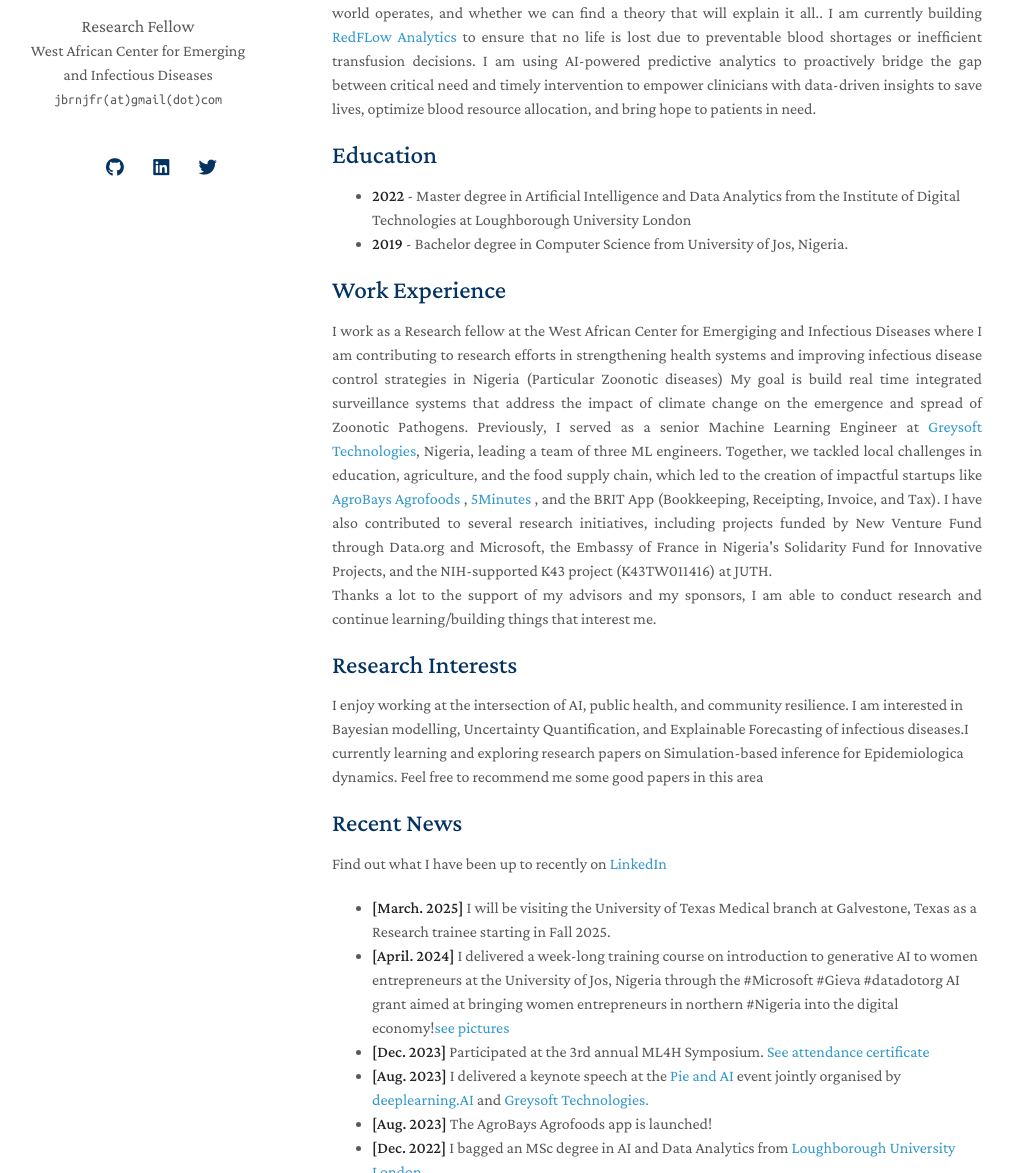
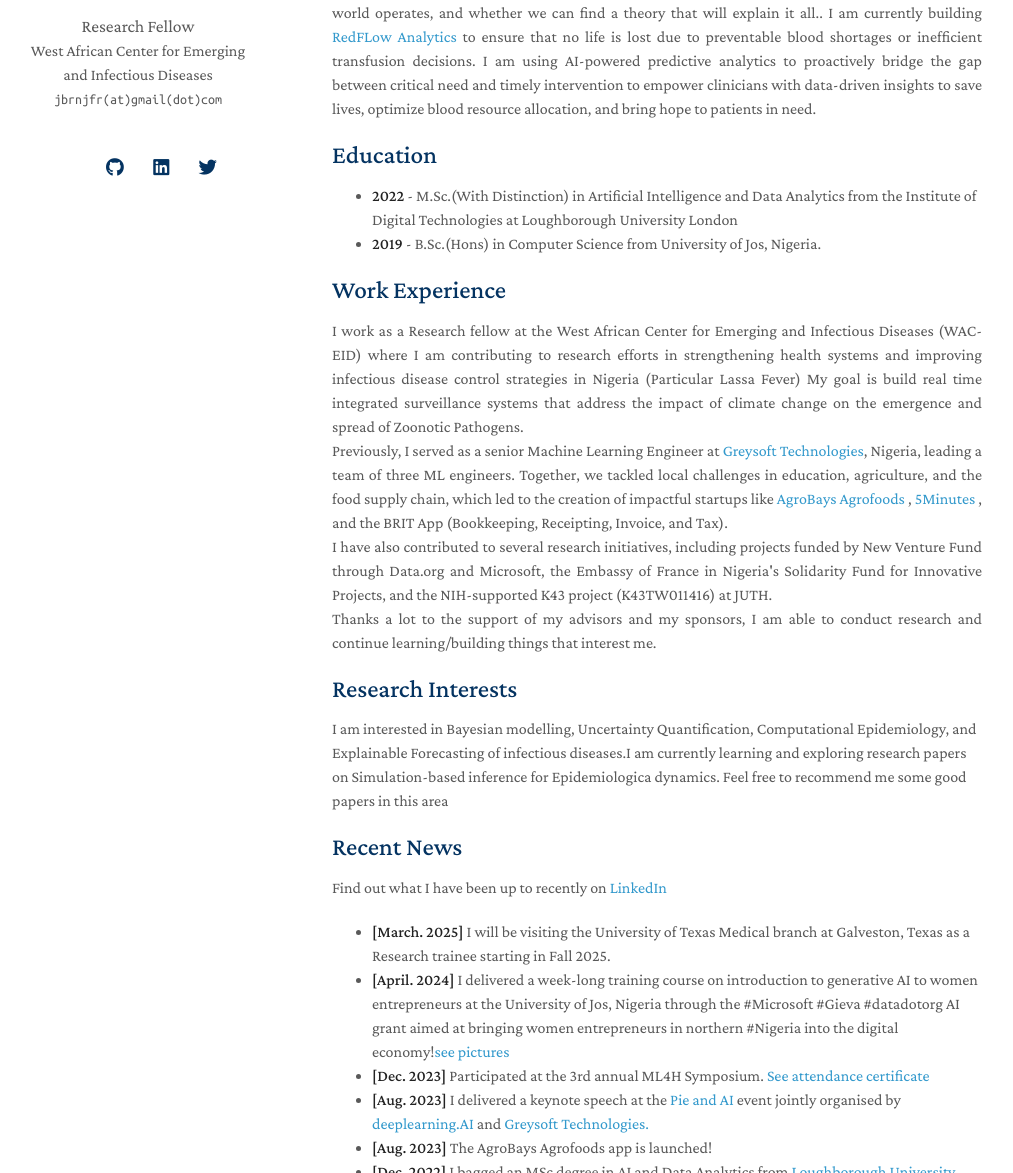
Before and after one commit to jibrinx/jibrinx.github.io, a Jekyll site: the page built from index.md, in a window 1280 px wide and 1400 px high. Shown: the part 227-1400 px from the top of the window, without its empty margins (138-1151 px from the left). Built offline with Jekyll 4.4.1, drawn with Linux system fonts in a browser that asks for light colours; nearby versions of some CDN libraries; a style sheet for code colours, icons or effects is not loaded.

Commit message:
Update index.md

```diff
--- a/index.md
+++ b/index.md
@@ -8,24 +8,25 @@
 <p align="justify"> Hi! I’m Jibrin. I love building projects and following my curiosity. I am always curious about how our world operates, and whether we can find a theory that will explain it all.. I am currently building <a href="https://github.com/RedFlowAI/RedflowAI.github.io">RedFLow Analytics </a> to ensure that no life is lost due to preventable blood shortages or inefficient transfusion decisions. I am using AI-powered predictive analytics to proactively bridge the gap between critical need and timely intervention to empower clinicians with data-driven insights to save lives, optimize blood resource allocation, and bring hope to patients in need. </p>
 
 ## Education
-- **2022** - Master degree in Artificial Intelligence and Data Analytics from the Institute of Digital Technologies at Loughborough University London
-- **2019** - Bachelor degree in Computer Science from University of Jos, Nigeria.
+- **2022** - M.Sc.(With Distinction) in Artificial Intelligence and Data Analytics from the Institute of Digital Technologies at Loughborough University London
+- **2019** - B.Sc.(Hons) in Computer Science from University of Jos, Nigeria.
 
 ## Work Experience
-<p align="justify"> I work as a Research fellow at the West African Center for Emergiging and Infectious Diseases where I am contributing to research efforts in strengthening health systems and improving infectious disease control strategies in Nigeria (Particular Zoonotic diseases) My goal is build real time integrated surveillance systems that address the impact of climate change on the emergence and spread of Zoonotic Pathogens.
-Previously, I served as a senior Machine Learning Engineer at <a href="https://greysoft.ng">Greysoft Technologies</a>, Nigeria, leading a team of three ML engineers. Together, we tackled local challenges in education, agriculture, and the food supply chain, which led to the creation of impactful startups like  <a href="https://agrobays.com">AgroBays Agrofoods </a>,  <a href="https://app.5minutes.ng">5Minutes </a>, and the BRIT App (Bookkeeping, Receipting, Invoice, and Tax).
+<p align="justify"> I work as a Research fellow at the West African Center for Emerging and Infectious Diseases (WAC-EID) where I am contributing to research efforts in strengthening health systems and improving infectious disease control strategies in Nigeria (Particular Lassa Fever) My goal is build real time integrated surveillance systems that address the impact of climate change on the emergence and spread of Zoonotic Pathogens.<br>
+Previously, I served as a senior Machine Learning Engineer at <a href="https://greysoft.ng">Greysoft Technologies</a>, Nigeria, leading a team of three ML engineers. Together, we tackled local challenges in education, agriculture, and the food supply chain, which led to the creation of impactful startups like  <a href="https://agrobays.com">AgroBays Agrofoods </a>,  <a href="https://app.5minutes.ng">5Minutes </a>, and the BRIT App (Bookkeeping, Receipting, Invoice, and Tax).<br>
 I have also contributed to several research initiatives, including projects funded by New Venture Fund through Data.org and Microsoft, the Embassy of France in Nigeria's Solidarity Fund for Innovative Projects, and the NIH-supported K43 project (K43TW011416) at JUTH.
 <br>
 Thanks a lot to the support of my advisors and my sponsors, I am able to conduct research and continue learning/building things that interest me.
 </p>
+
 ## Research Interests
 
-I enjoy working at the intersection of AI, public health, and community resilience. I am interested in Bayesian modelling, Uncertainty Quantification, and Explainable Forecasting of infectious diseases.I currently learning and exploring research papers on Simulation-based inference for Epidemiologica dynamics. Feel free to recommend me some good papers in this area <br>
+I am interested in Bayesian modelling, Uncertainty Quantification, Computational Epidemiology, and Explainable Forecasting of infectious diseases.I am currently learning and exploring research papers on Simulation-based inference for Epidemiologica dynamics. Feel free to recommend me some good papers in this area <br>
 
 ## Recent News
 
 Find out what I have been up to recently on  <a rel="me" href="https://linkedin.com/in/jbrnjfr">LinkedIn</a>
-- **[March. 2025]** I will be visiting the University of Texas Medical branch at Galvestone, Texas as a Research trainee starting in Fall 2025.
+- **[March. 2025]** I will be visiting the University of Texas Medical branch at Galveston, Texas as a Research trainee starting in Fall 2025.
 - **[April. 2024]** I delivered a week-long training course on introduction to generative AI to women entrepreneurs at the University of Jos, Nigeria through the #Microsoft #Gieva #datadotorg AI grant aimed at bringing women entrepreneurs in northern #Nigeria into the digital economy!<a href='https://x.com/jbrnjfr/status/1782014757182066887' target='-blank'>see pictures</a>
 - **[Dec. 2023]** Participated at the 3rd annual ML4H Symposium. <a href ='https://www.linkedin.com/posts/activity-7150626337832046592-xdIN?utm_source=share&utm_medium=member_desktop'>See attendance certificate</a>
 - **[Aug. 2023]** I delivered a keynote speech at the <a href="https://www.linkedin.com/feed/update/urn:li:activity:7096848518631366656/ "> Pie and AI</a> event jointly organised by <a href="https://www.deeplearning.ai">deeplearning.AI </a>and <a href="https://greysoft.ng">Greysoft Technologies.</a>
```
